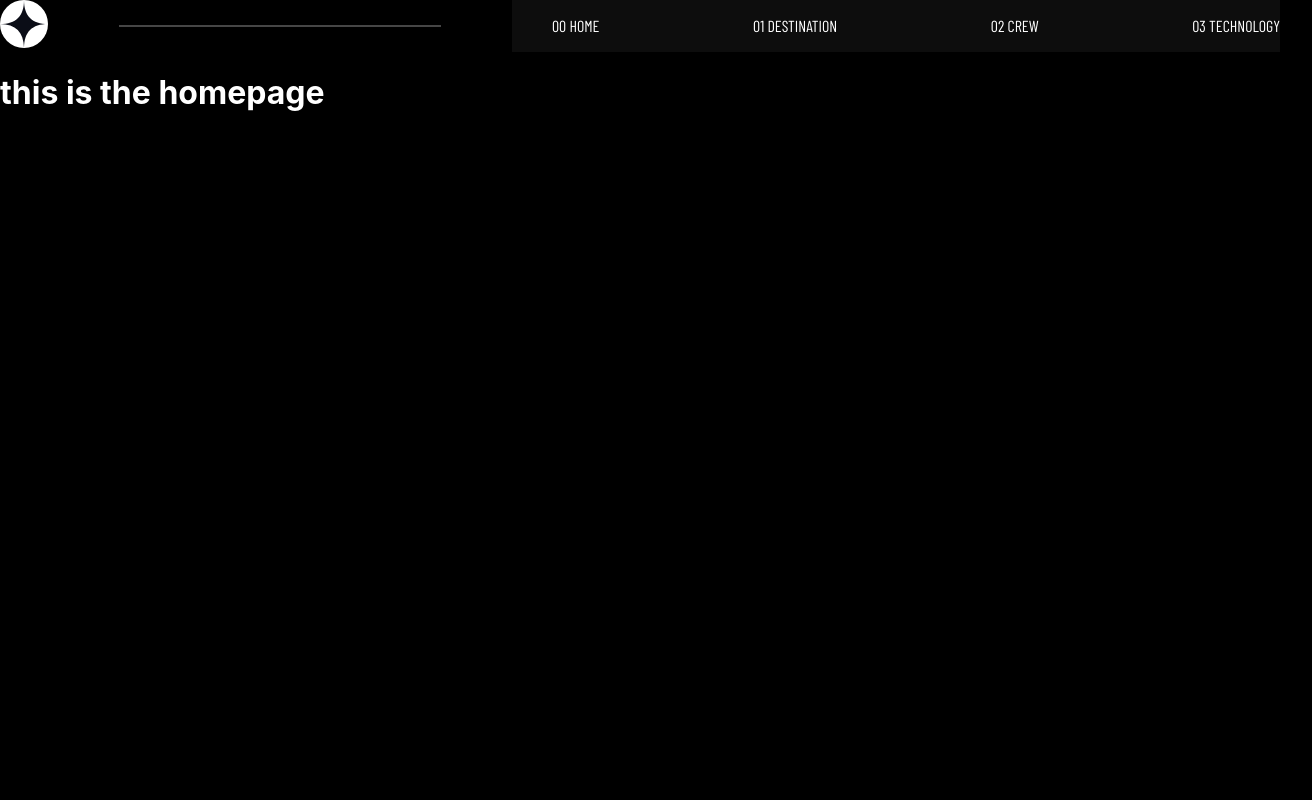
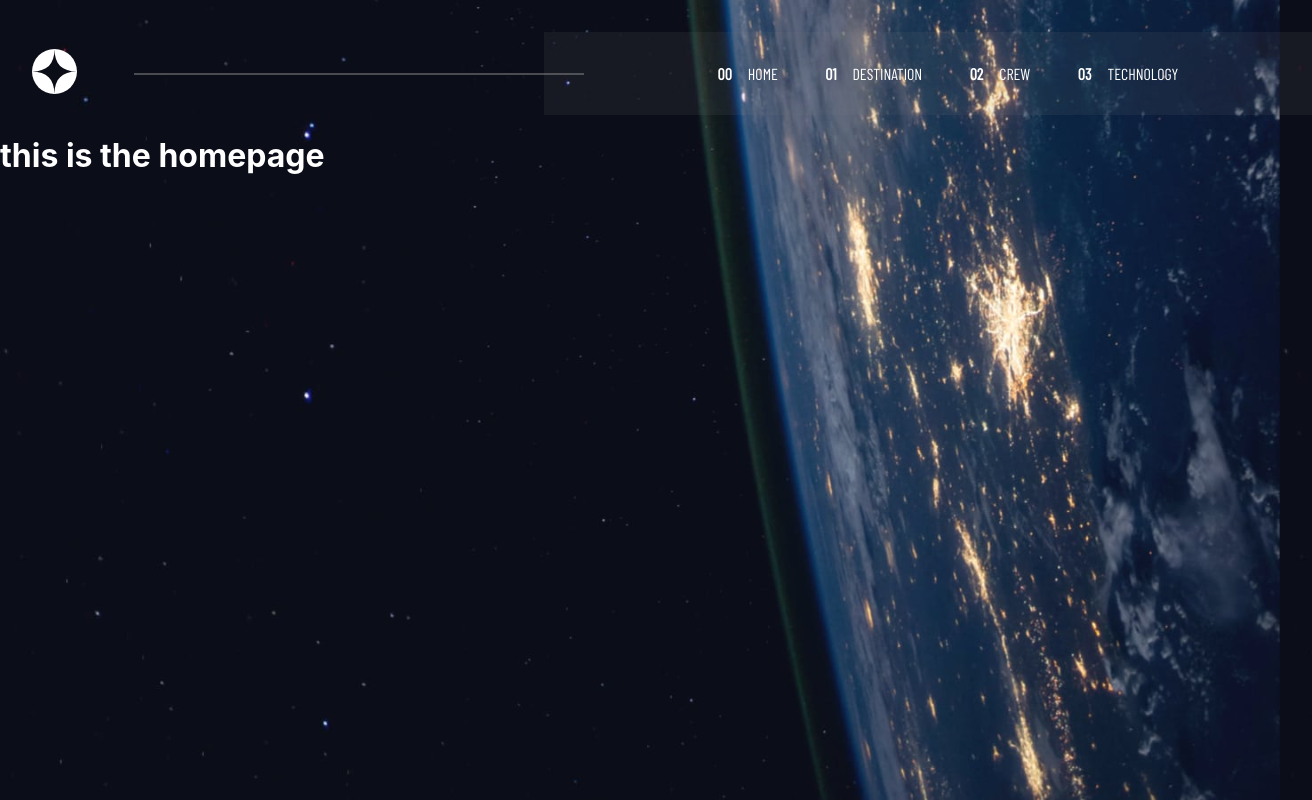
Before and after one commit to ImmuneMoon/space-tourism-website, a React (Create React App) app: page / in a window 1280 px wide. Shown: the whole page, 1312 px wide, since content can reach past the window. Built offline with nearby package versions, Linux system fonts and the light colour scheme; a web font is replaced by a local one.

Commit message:
navbar edits
working on navbar layout, spacing, sizing etc

```diff
--- a/public/index.html
+++ b/public/index.html
@@ -2,14 +2,14 @@
 <html lang="en">
   <head>
     <meta charset="utf-8" />
-    <link rel="icon" href="%PUBLIC_URL%/favicon.ico" />
+    <link rel="icon" href="%PUBLIC_URL%/favicon-32x32.png" />
     <meta name="viewport" content="width=device-width, initial-scale=1" />
     <meta name="theme-color" content="#000000" />
     <meta
       name="description"
       content="Web site created using create-react-app"
     />
-    <link rel="apple-touch-icon" href="%PUBLIC_URL%/logo192.png" />
+    <link rel="apple-touch-icon" href="%PUBLIC_URL%/favicon-32x32.png" />
     <!--
       manifest.json provides metadata used when your web app is installed on a
       user's mobile device or desktop. See https://developers.google.com/web/fundamentals/web-app-manifest/
@@ -24,7 +24,7 @@
       work correctly both with client-side routing and a non-root public URL.
       Learn how to configure a non-root public URL by running `npm run build`.
     -->
-    <title>React App</title>
+    <title>Space Tourism</title>
   </head>
   <body>
     <noscript>You need to enable JavaScript to run this app.</noscript>
--- a/src/components/Navbar.css
+++ b/src/components/Navbar.css
@@ -5,16 +5,23 @@
 }
 
 .container {
+    width: 100%;
     display: flex;
     justify-content: space-between;
-    width: 100%;
     align-items: center;
+    margin-top: 2rem;
+    margin-left: 2rem;
+}
+
+.logo > img {
+    width: 45px;
 }
 
 .line {
     border: .5px solid rgba(128, 128, 128, 0.548);
-    width: 25%;
+    width: 35%;
     height: 0%;
+    transform: translateX(3rem);
 }
 
 nav {
@@ -22,14 +29,31 @@ nav {
     background-color: rgba(128, 128, 128, 0.1);
 }
 
+.list_container {
+    display: flex;
+    justify-content: center;
+}
+
 .nav_list {
     display: flex;
     flex-direction: row;
     justify-content: space-between;
     list-style: none;
+    width: 60%;
 }
 
-.nav_link {
+li {
+    display: flex;
+    flex-direction: row;
+    align-items: center;
+}
+
+li > p {
+    font-weight: bold;
+    margin-right: 1rem;
+}
+
+.nav_link, li > p {
     font-family: 'Barlow Condensed', sans-serif;
     font-size: 16px;
     letter-spacing: 2.7;
--- a/src/components/Navbar.jsx
+++ b/src/components/Navbar.jsx
@@ -12,20 +12,26 @@ function Navbar() {
 			</div>
 			<div className="line"></div>
 			<nav>
+				<div className="list_container">
 					<ul className="nav_list">
 						<li>
-						<Link to="/" className="nav_link">00 HOME</Link>
+							<p>00</p>
+							<Link to="/" className="nav_link">HOME</Link>
 						</li>
 						<li>
-						<Link to="/destination" className="nav_link">01 DESTINATION</Link>
+							<p>01</p>
+							<Link to="/destination" className="nav_link">DESTINATION</Link>
 						</li>
 						<li>
-						<Link to="/crew" className="nav_link">02 CREW</Link>
+							<p>02</p>
+							<Link to="/crew" className="nav_link">CREW</Link>
 						</li>
 						<li>
-						<Link to="/technology" className="nav_link">03 TECHNOLOGY</Link>
+							<p>03</p>
+							<Link to="/technology" className="nav_link">TECHNOLOGY</Link>
 						</li>
 					</ul>
+				</div>
 			</nav>
 		</div>
     </>
--- a/src/pages/Home.css
+++ b/src/pages/Home.css
@@ -1,4 +1,5 @@
 body {
+    background-image: url('./assets/homepage/background-home-desktop.jpg');
     -webkit-background-size: cover;
     -moz-background-size: cover;
     -ms-background-size: cover;
```
Lines whose indentation alone changed are shown as unchanged.
